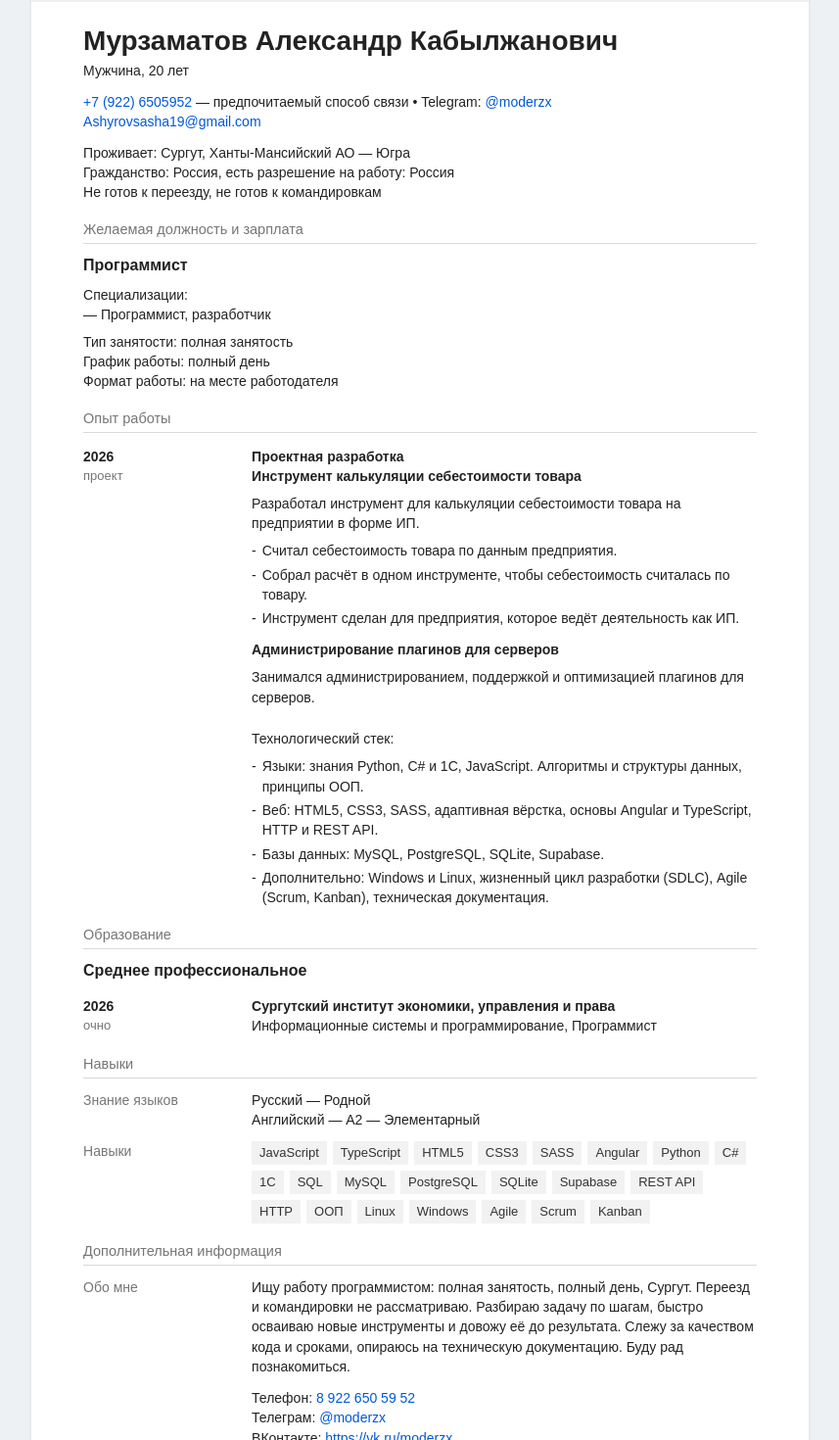
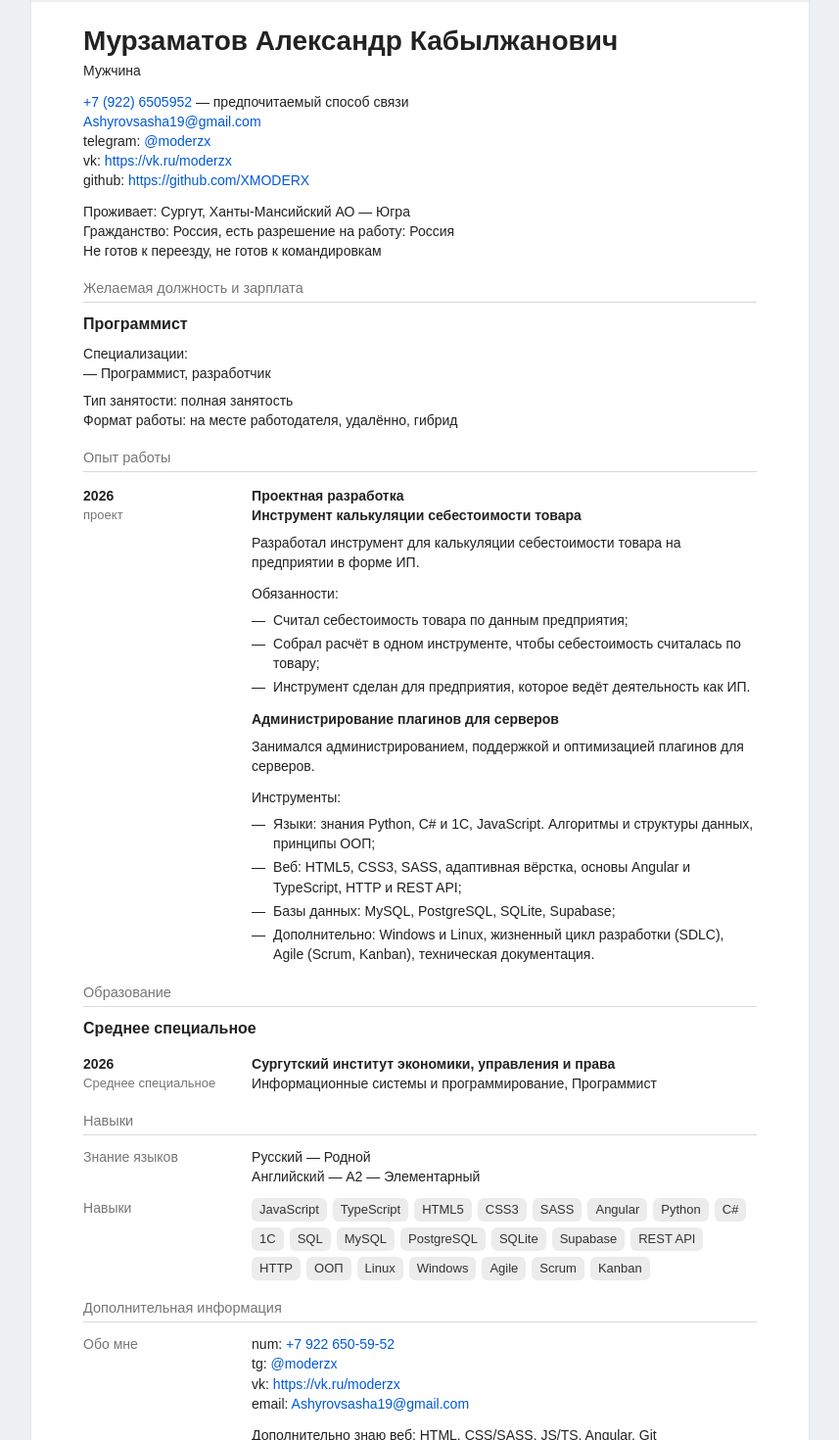
Before and after one commit to XMODERX/murzamatov-resume, a Next.js app: page / in a window 1280 px wide. Shown: the part 85-1555 px from the top of the page at 98% size, without its empty margins (211-1068 px from the left). Built offline with nearby package versions, Linux system fonts and the light colour scheme.

Commit message:
Match the resume layout to the newer sample and allow remote work.
Stack contacts like the sample, list on-site, remote, and hybrid formats, and rewrite the about section in the same short style.

Co-authored-by: ashyrovsasha18 <ashyrovsasha18@icloud.com>

```diff
--- a/src/components/resume-document.tsx
+++ b/src/components/resume-document.tsx
@@ -55,10 +55,10 @@ function Entry({
 
 function Dashes({ items }: { items: string[] }) {
   return (
-    <ul className="mt-2 flex flex-col gap-1">
+    <ul className="mt-1.5 flex flex-col gap-1">
       {items.map((item) => (
-        <li key={item} className="flex gap-1.5">
-          <span aria-hidden="true">-</span>
+        <li key={item} className="flex gap-2">
+          <span aria-hidden="true">—</span>
           <span>{item}</span>
         </li>
       ))}
@@ -75,15 +75,22 @@ export function ResumeDocument() {
         <h1 className="text-[28px] font-bold leading-8 tracking-normal">
           Мурзаматов Александр Кабылжанович
         </h1>
-        <p className="mt-1 text-[14px] leading-5">Мужчина, 20 лет</p>
+        <p className="mt-1 text-[14px] leading-5">Мужчина</p>
         <p className="mt-3 text-[14px] leading-5">
           <a href="tel:+79226505952">+7 (922) 6505952</a>
           <span> — предпочитаемый способ связи</span>
-          <span> • Telegram: </span>
-          <a href="https://t.me/moderzx">@moderzx</a>
         </p>
         <p className="text-[14px] leading-5">
           <a href="mailto:Ashyrovsasha19@gmail.com">Ashyrovsasha19@gmail.com</a>
+        </p>
+        <p className="text-[14px] leading-5">
+          telegram: <a href="https://t.me/moderzx">@moderzx</a>
+        </p>
+        <p className="text-[14px] leading-5">
+          vk: <a href="https://vk.ru/moderzx">https://vk.ru/moderzx</a>
+        </p>
+        <p className="text-[14px] leading-5">
+          github: <a href="https://github.com/XMODERX">https://github.com/XMODERX</a>
         </p>
         <p className="mt-3 text-[14px] leading-5">
           Проживает: Сургут, Ханты-Мансийский АО — Югра
@@ -102,9 +109,8 @@ export function ResumeDocument() {
         <p className="mt-2 text-[14px] leading-5">Специализации:</p>
         <p className="text-[14px] leading-5">— Программист, разработчик</p>
         <p className="mt-2 text-[14px] leading-5">Тип занятости: полная занятость</p>
-        <p className="text-[14px] leading-5">График работы: полный день</p>
         <p className="text-[14px] leading-5">
-          Формат работы: на месте работодателя
+          Формат работы: на месте работодателя, удалённо, гибрид
         </p>
       </section>
 
@@ -120,10 +126,11 @@ export function ResumeDocument() {
             Разработал инструмент для калькуляции себестоимости товара на
             предприятии в форме ИП.
           </p>
+          <p className="mt-3">Обязанности:</p>
           <Dashes
             items={[
-              "Считал себестоимость товара по данным предприятия.",
-              "Собрал расчёт в одном инструменте, чтобы себестоимость считалась по товару.",
+              "Считал себестоимость товара по данным предприятия;",
+              "Собрал расчёт в одном инструменте, чтобы себестоимость считалась по товару;",
               "Инструмент сделан для предприятия, которое ведёт деятельность как ИП.",
             ]}
           />
@@ -134,15 +141,12 @@ export function ResumeDocument() {
             Занимался администрированием, поддержкой и оптимизацией плагинов
             для серверов.
           </p>
-        </Entry>
-
-        <Entry>
-          <p className="mt-2">Технологический стек:</p>
+          <p className="mt-3">Инструменты:</p>
           <Dashes
             items={[
-              "Языки: знания Python, C# и 1С, JavaScript. Алгоритмы и структуры данных, принципы ООП.",
-              "Веб: HTML5, CSS3, SASS, адаптивная вёрстка, основы Angular и TypeScript, HTTP и REST API.",
-              "Базы данных: MySQL, PostgreSQL, SQLite, Supabase.",
+              "Языки: знания Python, C# и 1С, JavaScript. Алгоритмы и структуры данных, принципы ООП;",
+              "Веб: HTML5, CSS3, SASS, адаптивная вёрстка, основы Angular и TypeScript, HTTP и REST API;",
+              "Базы данных: MySQL, PostgreSQL, SQLite, Supabase;",
               "Дополнительно: Windows и Linux, жизненный цикл разработки (SDLC), Agile (Scrum, Kanban), техническая документация.",
             ]}
           />
@@ -152,9 +156,9 @@ export function ResumeDocument() {
       <section className="break-inside-avoid">
         <SectionTitle>Образование</SectionTitle>
         <p className="mt-2.5 text-[16px] font-bold leading-6">
-          Среднее профессиональное
+          Среднее специальное
         </p>
-        <Entry when="2026" note="очно">
+        <Entry when="2026" note="Среднее специальное">
           <p className="font-bold leading-5">
             Сургутский институт экономики, управления и права
           </p>
@@ -177,7 +181,7 @@ export function ResumeDocument() {
             {skills.map((skill) => (
               <li
                 key={skill}
-                className="bg-[#f2f2f2] px-2 py-1 text-[13px] leading-4 text-[#333]"
+                className="rounded-sm bg-[#ececec] px-2 py-1 text-[13px] leading-4 text-[#333]"
               >
                 {skill}
               </li>
@@ -191,35 +195,26 @@ export function ResumeDocument() {
         <div className="mt-3 grid grid-cols-1 gap-1 sm:grid-cols-[148px_minmax(0,1fr)] sm:gap-x-6">
           <p className="text-[14px] leading-5 text-[#767676]">Обо мне</p>
           <div className="flex flex-col gap-3 text-[14px] leading-[1.45]">
-            <p>
-              Ищу работу программистом: полная занятость, полный день, Сургут.
-              Переезд и командировки не рассматриваю. Разбираю задачу по
-              шагам, быстро осваиваю новые инструменты и довожу её до
-              результата. Слежу за качеством кода и сроками, опираюсь на
-              техническую документацию. Буду рад познакомиться.
-            </p>
-            <div className="flex flex-col">
+            <div>
               <p>
-                Телефон: <a href="tel:+79226505952">8 922 650 59 52</a>
+                num: <a href="tel:+79226505952">+7 922 650-59-52</a>
               </p>
               <p>
-                Телеграм: <a href="https://t.me/moderzx">@moderzx</a>
+                tg: <a href="https://t.me/moderzx">@moderzx</a>
               </p>
               <p>
-                ВКонтакте:{" "}
-                <a href="https://vk.ru/moderzx">https://vk.ru/moderzx</a>
+                vk: <a href="https://vk.ru/moderzx">https://vk.ru/moderzx</a>
               </p>
               <p>
-                GitHub:{" "}
-                <a href="https://github.com/XMODERX">https://github.com/XMODERX</a>
-              </p>
-              <p>
-                Почта:{" "}
+                email:{" "}
                 <a href="mailto:Ashyrovsasha19@gmail.com">
                   Ashyrovsasha19@gmail.com
                 </a>
               </p>
             </div>
+            <p>
+              Дополнительно знаю веб: HTML, CSS/SASS, JS/TS, Angular, Git
+            </p>
           </div>
         </div>
       </section>
```
Also changed, not shown: 1 other file (tests, documents, lock files or other folders).
